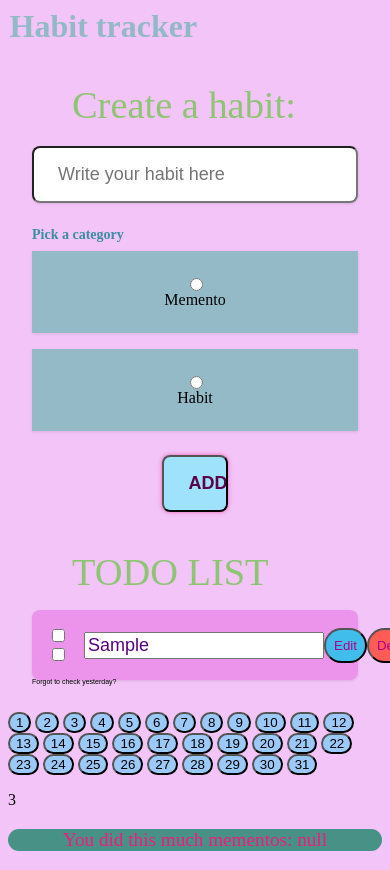
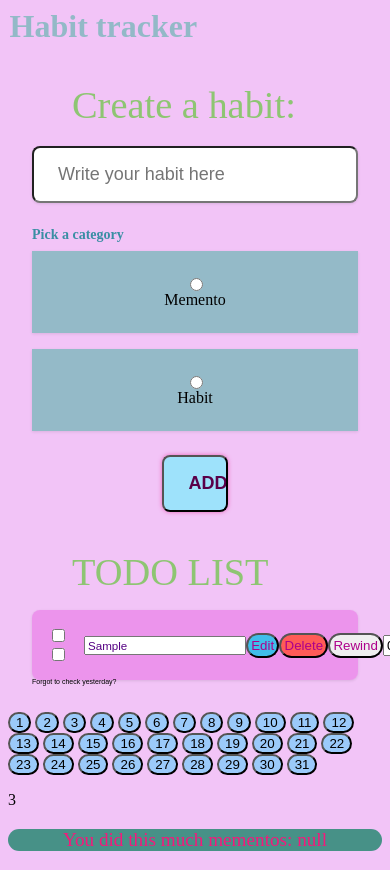
Before and after one commit to AlexandruIonascu33/habit, a plain HTML site: page index.html in a window 390 px wide. Both pictures are taken after typing "Sample" into the empty fields and a click on the input "Add". Shown: the top 870 px of the page. Drawn offline with Linux system fonts and the light colour scheme.

Commit message:
Update style.css

```diff
--- a/style.css
+++ b/style.css
@@ -170,6 +170,13 @@ h1 {
 	color: rgb(85, 0, 131);
 	font-size: 1.125rem;
 }
+@media screen and (max-width: 1080px) {
+    .todo-item .todo-content input {
+        color: rgb(85, 0, 131);
+        font-size: .725rem;
+    }
+
+}
 
 .todo-item .actions {
 	display: flex;
@@ -184,7 +191,17 @@ h1 {
 	cursor: pointer;
 	transition: 0.2s ease-in-out;
 }
+@media screen and (max-width: 1080px) {
 
+    .todo-item .actions button {
+        border-radius: 1.5rem;
+        display: block;
+        padding: 0.2rem;
+        display: inline-block;
+        color: rgb(173, 0, 139);
+        cursor: pointer;
+        transition: 0.2s ease-in-out;
+}}
 .todo-item .actions button:hover {
 	opacity: 0.75;
 }
```
